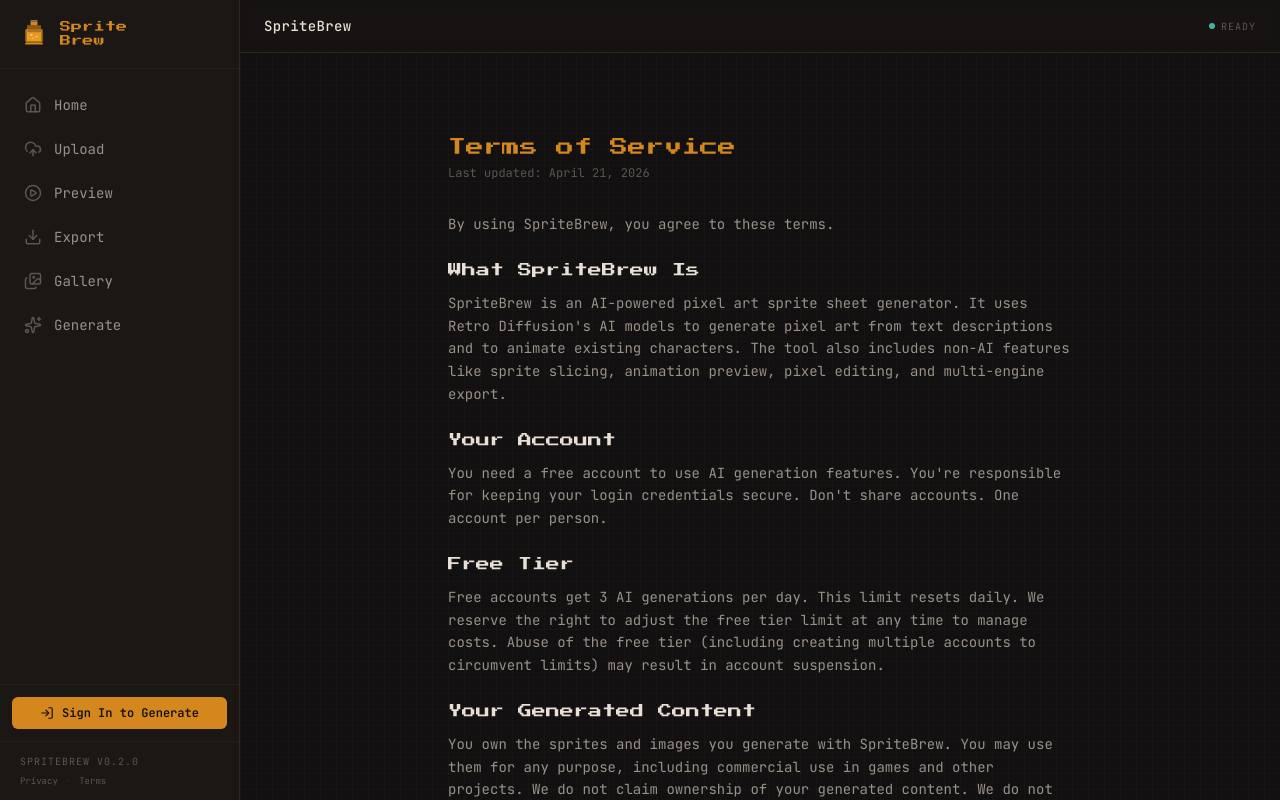
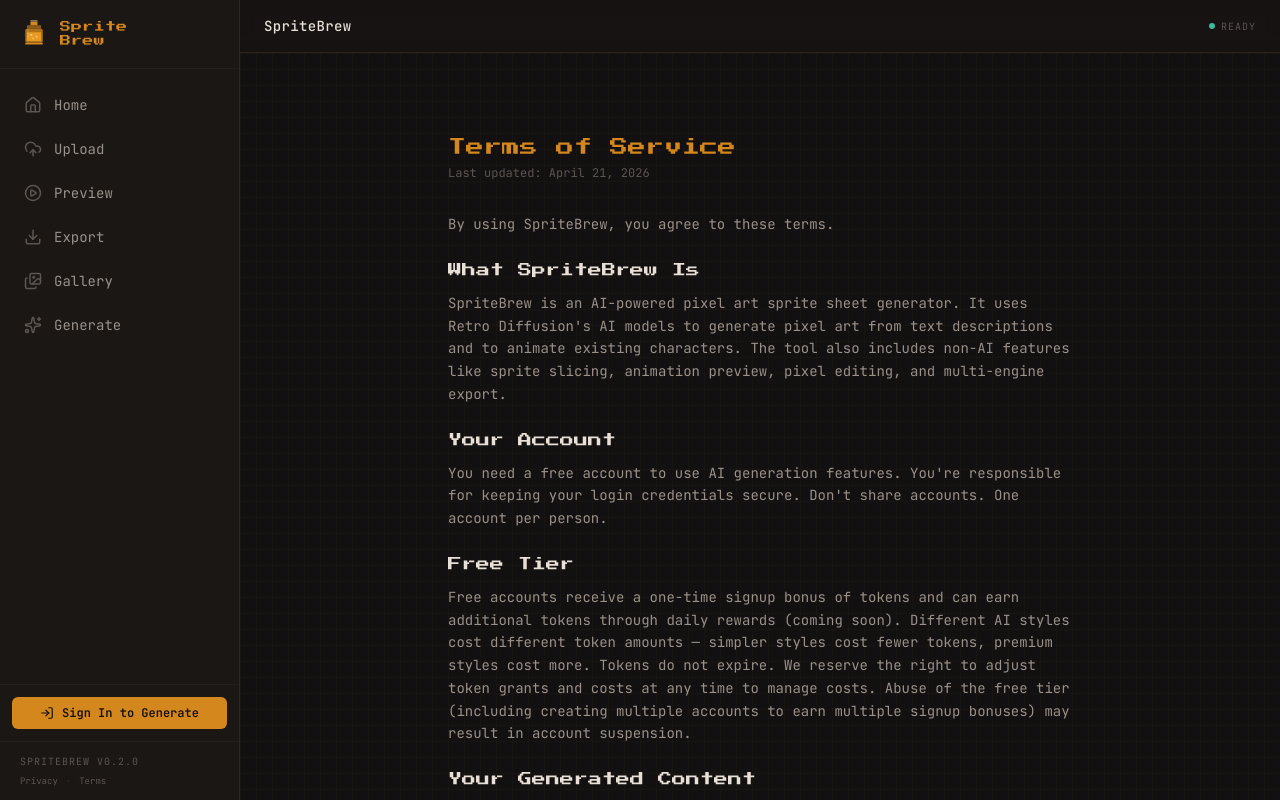
Before and after one commit to GAlbanese09/spritebrew, a Next.js app: page /terms in a window 1280 px wide. Built offline with nearby package versions, Linux system fonts and the light colour scheme; no server answers.

Commit message:
docs: update Terms of Service and Privacy Policy for token economy
- Free Tier section: replaced '3 generations per day' with token system language
- Privacy Policy: updated Generation Data section for token balance + transaction logging
- Removed all references to daily generation limits

```diff
--- a/src/app/privacy/page.tsx
+++ b/src/app/privacy/page.tsx
@@ -25,8 +25,9 @@
             <p>
               <strong className="text-text-primary">Generation Data:</strong> When you generate
               sprites, we store the generated images in your browser&apos;s local session so you can
-              access your gallery. We also store a daily generation count (your user ID and the date)
-              in Cloudflare KV to enforce free tier limits. This count auto-deletes after 48 hours.
+              access your gallery. We store your token balance and a log of token transactions
+              (credits and debits with timestamps) in Cloudflare KV. Transaction records are
+              automatically deleted after 90 days. Your token balance persists indefinitely.
             </p>
             <p>
               <strong className="text-text-primary">Waitlist:</strong> If you join the Pro waitlist,
@@ -84,8 +85,8 @@
           <h2 className="text-sm font-display text-text-primary mb-3">Data Retention</h2>
           <ul className="space-y-2 list-none">
             <li>
-              <strong className="text-text-primary">Generation counts:</strong> Auto-deleted after
-              48 hours.
+              <strong className="text-text-primary">Token balances:</strong> Retained indefinitely.
+              Transaction records auto-deleted after 90 days.
             </li>
             <li>
               <strong className="text-text-primary">Waitlist emails:</strong> Retained until you
--- a/src/app/terms/page.tsx
+++ b/src/app/terms/page.tsx
@@ -31,10 +31,12 @@
         <section>
           <h2 className="text-sm font-display text-text-primary mb-3">Free Tier</h2>
           <p>
-            Free accounts get 3 AI generations per day. This limit resets daily. We reserve the
-            right to adjust the free tier limit at any time to manage costs. Abuse of the free tier
-            (including creating multiple accounts to circumvent limits) may result in account
-            suspension.
+            Free accounts receive a one-time signup bonus of tokens and can earn additional tokens
+            through daily rewards (coming soon). Different AI styles cost different token
+            amounts&nbsp;&mdash; simpler styles cost fewer tokens, premium styles cost more. Tokens do
+            not expire. We reserve the right to adjust token grants and costs at any time to manage
+            costs. Abuse of the free tier (including creating multiple accounts to earn multiple
+            signup bonuses) may result in account suspension.
           </p>
         </section>
 
```
